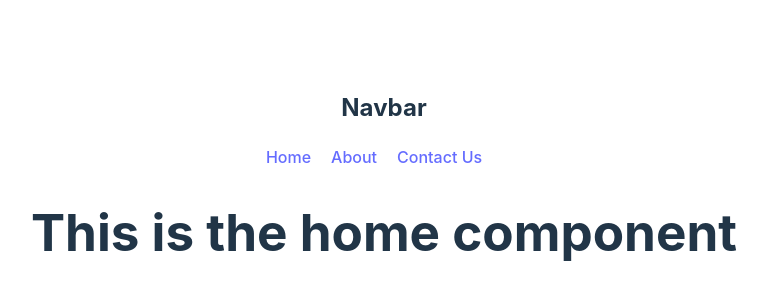
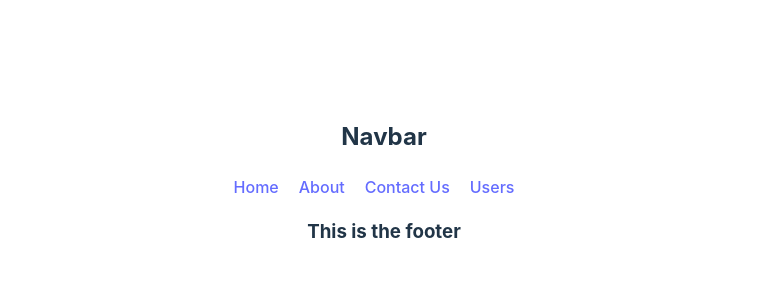
Before and after one commit to tahmina-nishu/Introduction-to-react-router, a React (Vite) app: page / in a window 1280 px wide. Shown: the part 218-518 px from the top of the page, without its empty margins (256-1023 px from the left). Built offline with nearby package versions, Linux system fonts and the light colour scheme.

Commit message:
summery (adding nested route)

```diff
--- /dev/null
+++ b/src/components/Footer/Footer.jsx
@@ -0,0 +1,10 @@
+
+const Footer = () => {
+    return (
+        <div>
+            <h3>This is the footer</h3>
+        </div>
+    );
+};
+
+export default Footer;
--- a/src/components/Header/Header.jsx
+++ b/src/components/Header/Header.jsx
@@ -9,6 +9,7 @@ const Header = () => {
                 <Link to="/">Home</Link>
                 <Link to="/about">About</Link>
                 <Link to="/contact">Contact Us</Link>
+                <Link to="/users">Users</Link>
             </nav>
         </div>
     );
--- a/src/components/Home/Home.jsx
+++ b/src/components/Home/Home.jsx
@@ -1,4 +1,6 @@
+
 import { Outlet } from "react-router-dom";
+import Footer from "../Footer/Footer";
 import Header from "../Header/Header";
 import './header.css'
 
@@ -6,8 +8,8 @@ const Home = () => {
     return (
         <div>
             <Header></Header>
-            <h1>This is the home component</h1>
             <Outlet></Outlet>
+            <Footer></Footer>
         </div>
     );
 };
--- /dev/null
+++ b/src/components/Users/Users.jsx
@@ -0,0 +1,10 @@
+
+const Users = () => {
+    return (
+        <div>
+            <h2>Our users</h2>
+        </div>
+    );
+};
+
+export default Users;
--- a/src/main.jsx
+++ b/src/main.jsx
@@ -10,6 +10,7 @@ import {
 import Home from './components/Home/Home';
 import About from './components/About/About';
 import Contact from './components/Contact/Contact';
+import Users from './components/Users/Users';
 
 const router = createBrowserRouter([
   {
@@ -24,6 +25,10 @@ const router = createBrowserRouter([
         path: '/contact',
         element: <Contact></Contact>
       },
+      {
+        path: '/users',
+        element: <Users></Users>
+      },
     ]
   }
 ]);
```
Also changed, not shown: index.html (+11 -0 lines).
